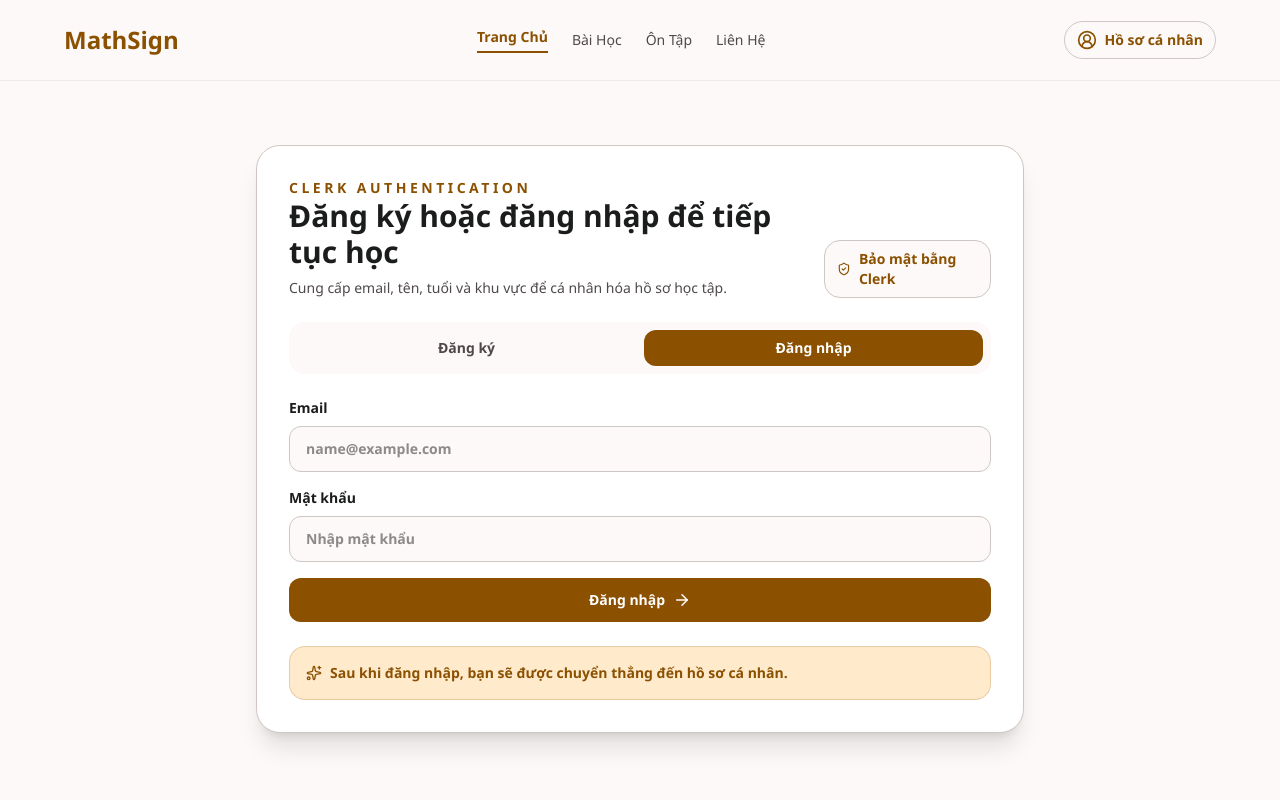
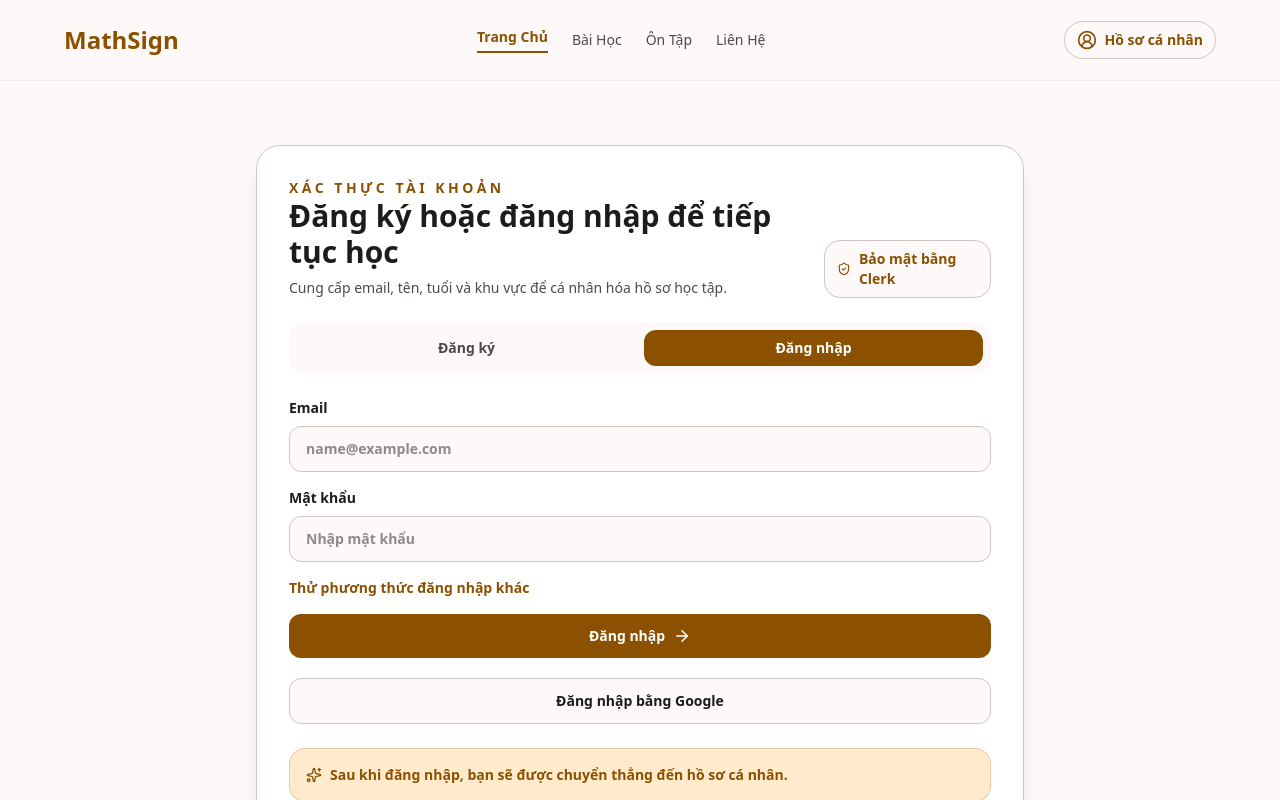
Before and after one commit to ngoc100209-hue/website-mathlearning4, a Next.js app: page /auth in a window 1280 px wide. Both pictures are taken after a click on the button "Đăng nhập". Shown: the top 800 px of the page. Built offline with nearby package versions, Linux system fonts and the light colour scheme; no server answers.

Commit message:
fix: viet hoa auth va sua video lesson

```diff
--- a/app/auth/page.tsx
+++ b/app/auth/page.tsx
@@ -4,6 +4,60 @@ import { Suspense, useState } from 'react';
 import { useRouter, useSearchParams } from 'next/navigation';
 import { useSignIn, useSignUp } from '@clerk/nextjs';
 import { ArrowRight, ShieldCheck, Sparkles } from 'lucide-react';
+
+const extractClerkErrorMessage = (error: unknown): string => {
+  if (typeof error === 'string') {
+    return error;
+  }
+
+  if (error && typeof error === 'object') {
+    const maybeClerkError = error as {
+      message?: string;
+      errors?: Array<{ longMessage?: string; message?: string }>;
+    };
+
+    const firstNestedMessage = maybeClerkError.errors?.[0]?.longMessage || maybeClerkError.errors?.[0]?.message;
+    if (firstNestedMessage) {
+      return firstNestedMessage;
+    }
+
+    if (maybeClerkError.message) {
+      return maybeClerkError.message;
+    }
+  }
+
+  return 'Đã xảy ra lỗi.';
+};
+
+const translateClerkError = (message: string): string => {
+  const normalized = message.toLowerCase();
+
+  if (
+    normalized.includes('password is incorrect') ||
+    normalized.includes('try again, or use another method') ||
+    normalized.includes('use another method')
+  ) {
+    return 'Mật khẩu chưa đúng. Vui lòng thử lại hoặc chọn cách đăng nhập khác.';
+  }
+
+  if (normalized.includes('identifier not found') || normalized.includes('couldn\'t find your account')) {
+    return 'Không tìm thấy tài khoản với email này.';
+  }
+
+  if (normalized.includes('too many requests')) {
+    return 'Bạn thao tác quá nhanh. Vui lòng thử lại sau ít phút.';
+  }
+
+  if (normalized.includes('session has expired') || normalized.includes('expired')) {
+    return 'Phiên làm việc đã hết hạn. Vui lòng thử lại.';
+  }
+
+  if (normalized.includes('strategy') && normalized.includes('not')) {
+    return 'Phương thức đăng nhập này hiện chưa khả dụng.';
+  }
+
+  return message;
+};
 
 function AuthContent() {
   const router = useRouter();
@@ -20,6 +74,25 @@ function AuthContent() {
 
   const { signIn, setActive: setActiveSignIn } = useSignIn();
   const { signUp, setActive: setActiveSignUp } = useSignUp();
+
+  const handleGoogleSignIn = async () => {
+    if (!signIn) {
+      setError('Clerk chưa sẵn sàng. Vui lòng thử lại.');
+      return;
+    }
+
+    try {
+      setError('');
+      await signIn.authenticateWithRedirect({
+        strategy: 'oauth_google',
+        redirectUrl: '/sso-callback',
+        redirectUrlComplete: redirectPath,
+      });
+    } catch (err) {
+      const message = extractClerkErrorMessage(err);
+      setError(translateClerkError(message));
+    }
+  };
 
   const handleSubmit = async (event: React.FormEvent<HTMLFormElement>) => {
     event.preventDefault();
@@ -80,8 +153,8 @@ function AuthContent() {
         setError('Không thể đăng nhập. Vui lòng kiểm tra thông tin.');
       }
     } catch (err) {
-      const message = err instanceof Error ? err.message : 'Đã xảy ra lỗi.';
-      setError(message);
+      const message = extractClerkErrorMessage(err);
+      setError(translateClerkError(message));
     } finally {
       setIsSubmitting(false);
     }
@@ -92,7 +165,7 @@ function AuthContent() {
       <div className="w-full max-w-3xl rounded-3xl border border-outline-variant bg-surface-container-lowest p-6 shadow-xl md:p-8">
         <div className="mb-6 flex flex-col gap-3 md:flex-row md:items-end md:justify-between">
           <div>
-            <p className="text-sm font-semibold uppercase tracking-[0.25em] text-primary">Clerk Authentication</p>
+            <p className="text-sm font-semibold uppercase tracking-[0.25em] text-primary">Xác thực tài khoản</p>
             <h1 className="text-3xl font-bold text-on-surface">Đăng ký hoặc đăng nhập để tiếp tục học</h1>
             <p className="mt-2 text-sm text-on-surface-variant">Cung cấp email, tên, tuổi và khu vực để cá nhân hóa hồ sơ học tập.</p>
           </div>
@@ -187,6 +260,16 @@ function AuthContent() {
 
           {error ? <p className="rounded-xl bg-error/10 p-3 text-sm text-error md:col-span-2">{error}</p> : null}
 
+          {mode === 'signin' ? (
+            <button
+              type="button"
+              onClick={() => router.push(`/sign-in?redirect_url=${encodeURIComponent(redirectPath)}`)}
+              className="justify-self-start text-sm font-semibold text-primary underline-offset-2 hover:underline md:col-span-2"
+            >
+              Thử phương thức đăng nhập khác
+            </button>
+          ) : null}
+
           <button
             type="submit"
             disabled={isSubmitting}
@@ -196,6 +279,18 @@ function AuthContent() {
             <ArrowRight size={18} />
           </button>
         </form>
+
+        {mode === 'signin' ? (
+          <div className="mt-5 grid gap-3">
+            <button
+              type="button"
+              onClick={handleGoogleSignIn}
+              className="rounded-xl border border-outline-variant bg-surface px-4 py-3 text-sm font-semibold text-on-surface transition hover:bg-primary-fixed"
+            >
+              Đăng nhập bằng Google
+            </button>
+          </div>
+        ) : null}
 
         <div className="mt-6 rounded-2xl border border-primary/20 bg-primary-container/20 p-4 text-sm text-on-surface-variant">
           <div className="flex items-center gap-2 font-semibold text-primary">
--- a/app/globals.css
+++ b/app/globals.css
@@ -40,8 +40,8 @@
   --color-outline: #7f7971;
   --color-outline-variant: #cfc7c3;
 
-  --font-body: "Segoe UI", Tahoma, Geneva, Verdana, sans-serif;
-  --font-headline: "Segoe UI", Tahoma, Geneva, Verdana, sans-serif;
+  --font-body: var(--font-app), "Segoe UI", Tahoma, Geneva, Verdana, sans-serif;
+  --font-headline: var(--font-app), "Segoe UI", Tahoma, Geneva, Verdana, sans-serif;
 }
 
 @layer base {
@@ -51,12 +51,7 @@
 
   body {
     @apply bg-background text-on-background;
-  }
-
-  @supports (font-variation-settings: normal) {
-    html {
-      font-family: "Inter var", sans-serif;
-    }
+    font-family: var(--font-body);
   }
 }
 
--- a/app/layout.tsx
+++ b/app/layout.tsx
@@ -1,9 +1,17 @@
 import type { ReactNode } from 'react';
 import { ClerkProvider } from '@clerk/nextjs';
 import { viVN } from '@clerk/localizations';
+import { Be_Vietnam_Pro } from 'next/font/google';
 import Header from '@/components/Header';
 import Footer from '@/components/Footer';
 import '@/app/globals.css';
+
+const beVietnamPro = Be_Vietnam_Pro({
+  subsets: ['latin', 'vietnamese'],
+  weight: ['400', '500', '600', '700', '800'],
+  variable: '--font-app',
+  display: 'swap',
+});
 
 export const metadata = {
   title: 'MathSign — Học Toán bằng ngôn ngữ ký hiệu',
@@ -22,7 +30,7 @@ export default function RootLayout({
 }) {
   return (
     <html lang="vi">
-      <body>
+      <body className={beVietnamPro.variable}>
         <ClerkProvider localization={viVN}>
           <div className="flex min-h-screen flex-col font-body text-on-surface selection:bg-primary-fixed">
             <Header />
--- /dev/null
+++ b/app/sign-in/[[...sign-in]]/page.tsx
@@ -0,0 +1,16 @@
+import { SignIn } from '@clerk/nextjs';
+import { viVN } from '@clerk/localizations';
+
+export default function SignInPage() {
+  return (
+    <div className="mx-auto flex min-h-[70vh] max-w-5xl items-center justify-center px-4 py-16">
+      <SignIn
+        routing="path"
+        path="/sign-in"
+        signUpUrl="/auth"
+        fallbackRedirectUrl="/profile"
+        localization={viVN}
+      />
+    </div>
+  );
+}
--- /dev/null
+++ b/app/sso-callback/[[...sso-callback]]/page.tsx
@@ -0,0 +1,5 @@
+import { AuthenticateWithRedirectCallback } from '@clerk/nextjs';
+
+export default function SSOCallbackPage() {
+  return <AuthenticateWithRedirectCallback />;
+}
--- a/components/LessonsClient.tsx
+++ b/components/LessonsClient.tsx
@@ -16,6 +16,15 @@ interface Lesson {
 interface LessonsClientProps {
   initialLessons: Lesson[];
 }
+
+const normalizeVideoUrl = (rawUrl: string): string => {
+  if (!rawUrl) return '';
+
+  return rawUrl
+    .trim()
+    .replace('youtube.com/embed//', 'youtube.com/embed/')
+    .replace('youtu.be/', 'www.youtube.com/embed/');
+};
 
 const getPracticeHref = (lesson: Lesson): string => {
   const title = lesson.title.toLowerCase();
@@ -173,7 +182,7 @@ export default function LessonsClient({ initialLessons }: LessonsClientProps) {
                     <iframe
                       width="100%"
                       height="100%"
-                      src={selectedLesson.videoUrl}
+                      src={normalizeVideoUrl(selectedLesson.videoUrl)}
                       title={selectedLesson.title}
                       frameBorder="0"
                       allow="accelerometer; autoplay; clipboard-write; encrypted-media; gyroscope; picture-in-picture"
--- a/prisma/seed.ts
+++ b/prisma/seed.ts
@@ -1,5 +1,4 @@
-import { PrismaClient } from "@prisma/client";
-import process from "node:process";
+const { PrismaClient } = require("@prisma/client");
 const prisma = new PrismaClient();
 
 async function main() {
@@ -14,7 +13,7 @@ async function main() {
   const lesson1 = await prisma.lesson.create({
     data: {
       title: "NHẬN BIẾT KÍ HIỆU TOÁN HỌC",
-      videoUrl: "https://www.youtube.com/embed//fUQ7ECd-2T4",
+      videoUrl: "https://www.youtube.com/embed/fUQ7ECd-2T4",
       order: 1,
     },
   });
--- a/tsconfig.json
+++ b/tsconfig.json
@@ -1,5 +1,6 @@
 {
   "compilerOptions": {
+    "types": ["node"],
     "target": "ES2020",
     "useDefineForClassFields": true,
     "lib": ["ES2020", "DOM", "DOM.Iterable"],
@@ -18,7 +19,7 @@
     "paths": {
       "@/*": ["./*"]
     },
-    "baseUrl": ".",
+    "ignoreDeprecations": "6.0",
     "allowJs": true,
     "incremental": true,
     "plugins": [
@@ -32,6 +33,9 @@
     "app/**/*.tsx",
     "components/**/*.ts",
     "components/**/*.tsx",
+    "lib/**/*.ts",
+    "lib/**/*.tsx",
+    "types/**/*.d.ts",
     "next-env.d.ts",
     ".next/types/**/*.ts"
   ],
```
